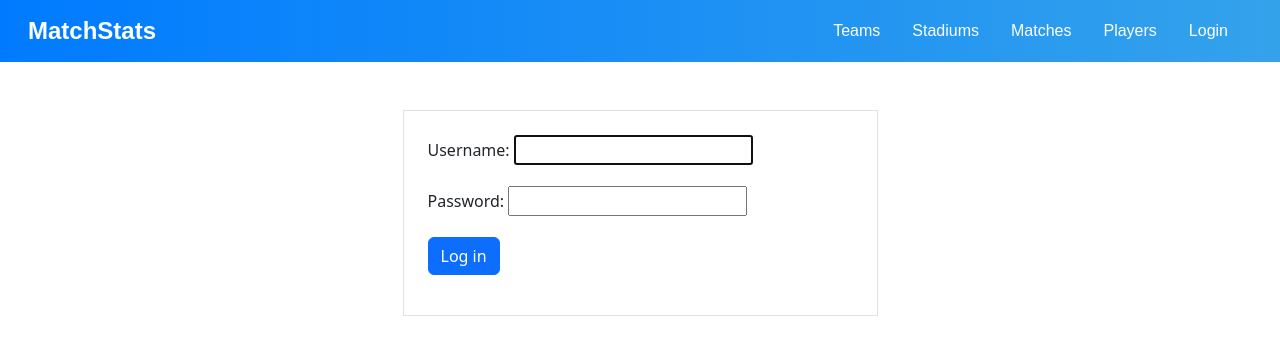
After one commit to aadilshabier/MatchStats-CS254, a Django app: page /accounts/login/ in a window 1280 px wide. The commit adds this page. Shown: the top 363 px of the page. Run offline with Django 4.2, Linux system fonts and the light colour scheme; some libraries are stand-ins or nearby versions.

Commit message:
Added login

```diff
--- a/MatchStats/MatchStats/settings.py
+++ b/MatchStats/MatchStats/settings.py
@@ -32,6 +32,7 @@ ALLOWED_HOSTS = []
 
 INSTALLED_APPS = [
     'main.apps.MainConfig',
+    'user.apps.UserConfig',
     'django.contrib.admin',
     'django.contrib.auth',
     'django.contrib.contenttypes',
--- a/MatchStats/MatchStats/urls.py
+++ b/MatchStats/MatchStats/urls.py
@@ -18,5 +18,6 @@ from django.urls import path, include
 
 urlpatterns = [
     path("", include("main.urls")),
+    path("accounts/", include("user.urls")),
     path('admin/', admin.site.urls),
 ]
--- a/MatchStats/main/templates/main/match_list.html
+++ b/MatchStats/main/templates/main/match_list.html
@@ -3,7 +3,6 @@
 {% block title%}Teams{% endblock %}
 
 {% block content%}
-<h3>Table:</h3>
 <table class="table">
     <thead>
       <tr class="text-center">
--- a/MatchStats/main/templates/main/team_list.html
+++ b/MatchStats/main/templates/main/team_list.html
@@ -8,7 +8,6 @@
         background-color: rgb(39, 141, 48);
     }
 </style>
-<h3>Table:</h3>
 <table class="table">
     <thead>
       <tr>
--- /dev/null
+++ b/MatchStats/user/templates/user/login.html
@@ -0,0 +1,26 @@
+{% extends 'main/base.html' %}
+
+{% block title %}Login{% endblock %}
+
+
+{% block content %}
+
+<div class="container">
+    <div class="row justify-content-center">
+        <div class="col-md-5 my-5 border p-4">
+            <form method="post">
+                {% csrf_token %}
+                <div class="form-group mb-3">
+                    <label for="id_username" class="form-label">Username:</label>
+                    {{ form.username }}
+                </div>
+                <div class="form-group mb-3">
+                    <label for="id_password" class="form-label">Password:</label>
+                    {{ form.password }}
+                </div>
+                <button type="submit" class="btn btn-primary mb-3">Log in</button>
+            </form>
+        </div>
+    </div>
+</div>
+{% endblock %}
--- /dev/null
+++ b/MatchStats/user/urls.py
@@ -0,0 +1,13 @@
+from django.urls import path
+from django.contrib.auth import views as auth_views
+from django.shortcuts import redirect
+
+from . import views
+from .apps import UserConfig
+
+app_name = UserConfig.name
+
+urlpatterns = [
+    path("login/",
+        auth_views.LoginView.as_view(template_name="user/login.html"), ),
+]
```
